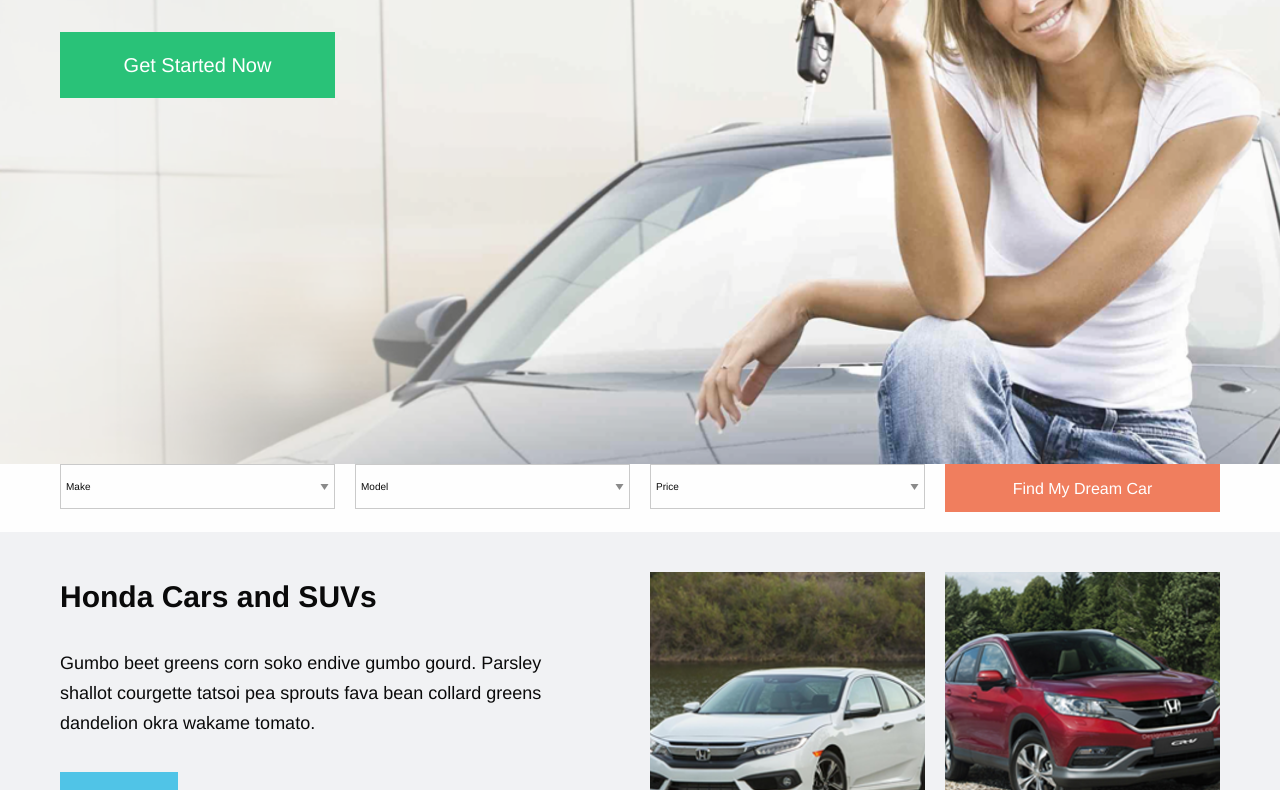
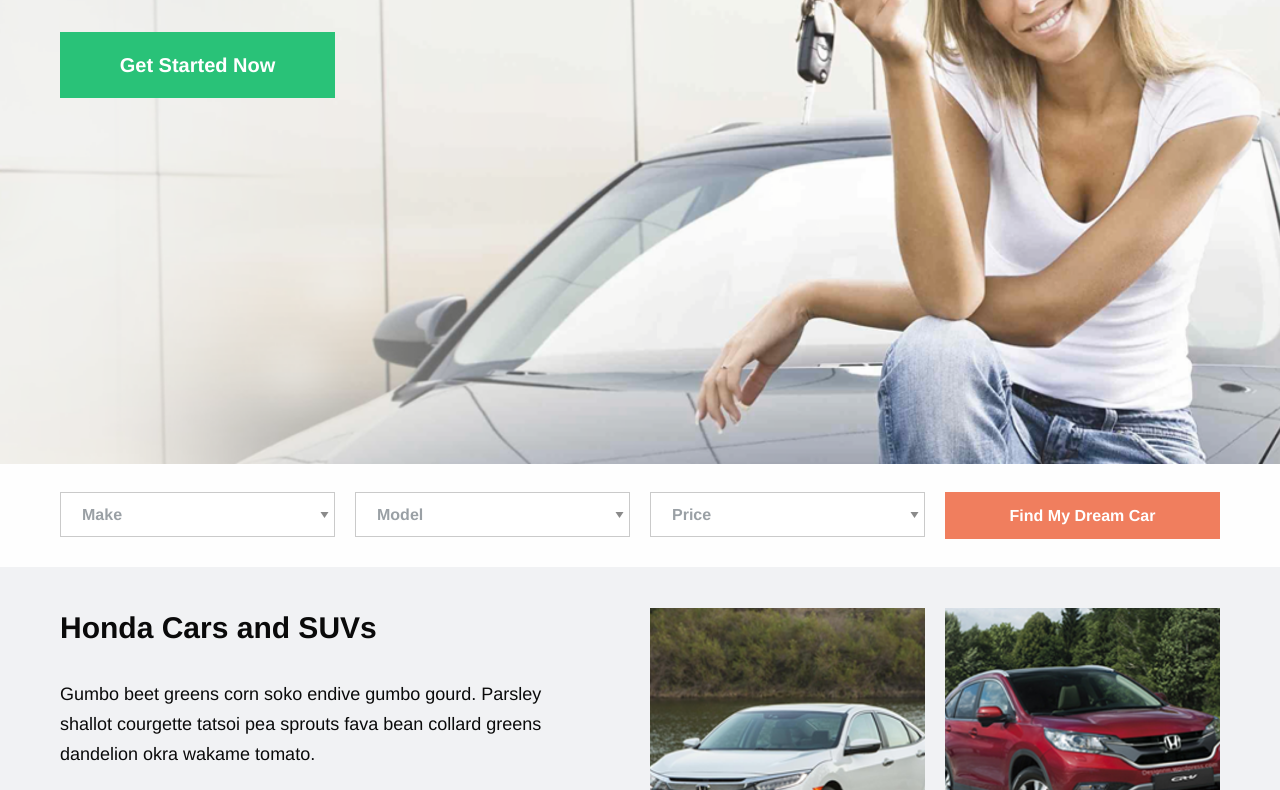
Before and after one commit to weikunliang/AutoSales, a plain HTML site: page index.html in a window 1280 px wide. Shown: the part 180-970 px from the top of the page. Drawn offline with Linux system fonts and the light colour scheme.

Commit message:
find my dream car forms styled

```diff
--- a/css/app.css
+++ b/css/app.css
@@ -29,3 +29,10 @@
 h2 {
   margin-bottom: 3rem;
 }
+
+.dropdown.button:before{
+  width: 10px;
+  height: 10px;
+  border: none;
+  background: url("img/cover.png") no-repeat;
+}
--- a/css/foundation.css
+++ b/css/foundation.css
@@ -530,12 +530,12 @@ h6 {
     font-size: 1rem; } }
 
 a {
-  color: #2ba6cb;
+  color: #ffffff;
   text-decoration: none;
   line-height: inherit;
   cursor: pointer; }
   a:hover, a:focus {
-    color: #258faf; }
+    color: #ffffff; }
   a img {
     border: 0; }
 
@@ -907,14 +907,15 @@ legend {
 
 select {
   height: 4.5rem;
-  padding: 0.5rem;
+  padding: 0 2.1rem;
   border: 1px solid #cacaca;
-  margin: 0 0 1rem;
-  font-size: 1rem;
+  margin: 2.8rem 0 2.8rem 0;
+  font-size: 1.6rem;
+  font-weight: bold;
   font-family: inherit;
   line-height: normal;
-  color: #0a0a0a;
-  background-color: #fefefe;
+  color: #9aa0a5;
+  background-color: #ffffff;
   border-radius: 0px;
   -webkit-appearance: none;
   -moz-appearance: none;
@@ -1065,6 +1066,7 @@ select {
 .button {
   display: inline-block;
   text-align: center;
+  font-weight: bold;
   line-height: 1;
   cursor: pointer;
   -webkit-appearance: none;
@@ -1073,7 +1075,7 @@ select {
   border: 1px solid transparent;
   border-radius: 0;
   padding: 1.7rem 3rem;
-  margin: 0 0 2rem 0;
+  margin: 0 0 2.8rem 0;
   font-size: 1.6rem;
   background-color: #29C278;
   color: #ffffff; }
@@ -1102,12 +1104,13 @@ select {
     .button.primary:hover, .button.primary:focus {
       background-color: #1AD076; }
   .button.secondary {
-    background-color: #50C4E7; }
+    background-color: #50C4E7;}
     .button.secondary:hover, .button.secondary:focus {
       background-color: #4CCDF7; }
   .button.search {
-    padding-top: 1.6rem;
+    padding-top: 1.5rem;
     padding-bottom: 1.4rem;
+    margin-top: 2.8rem;
     width: 100%;
     background-color: #f07e5e; }
     .button.search:hover, .button.alert:focus {
```
